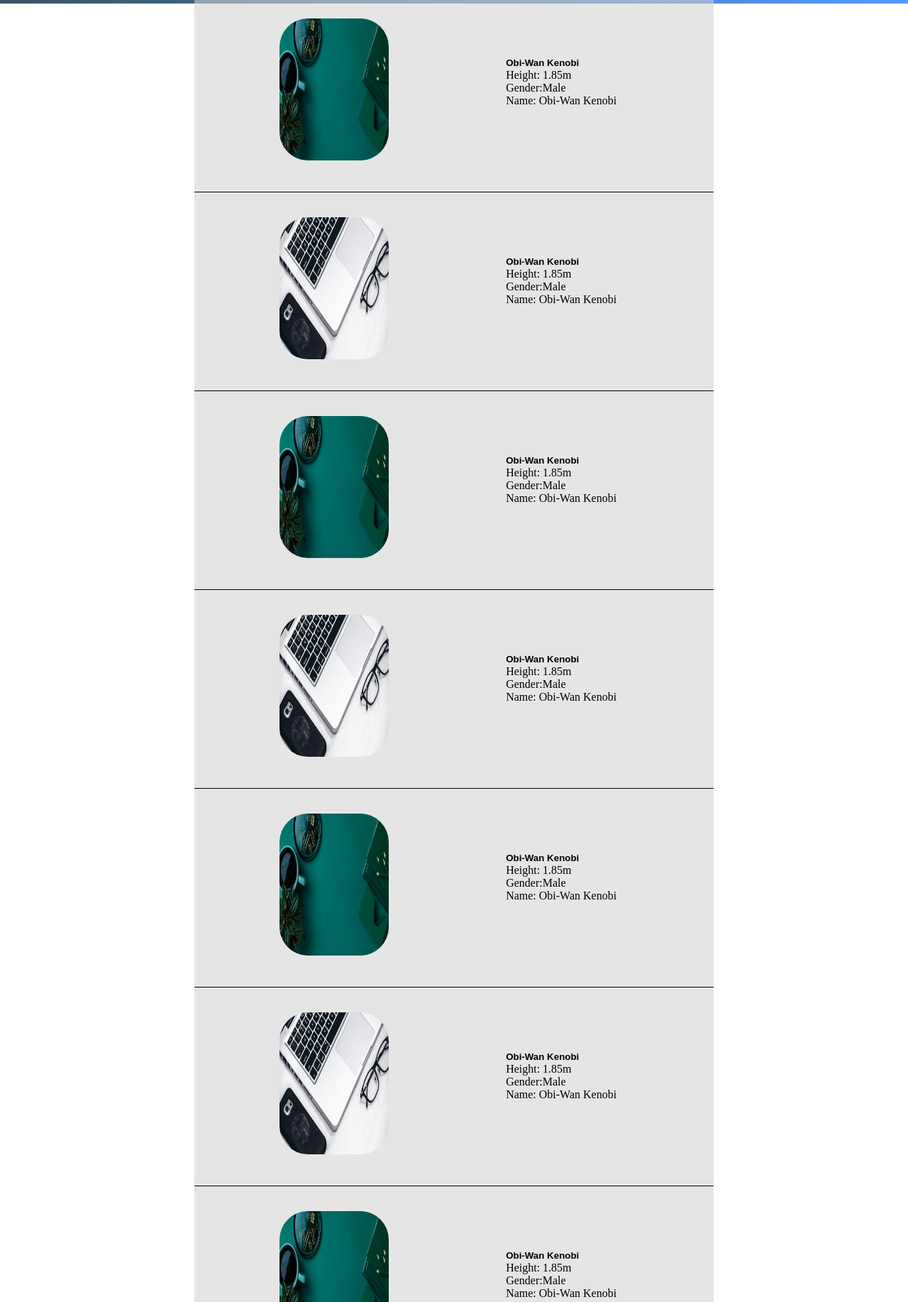
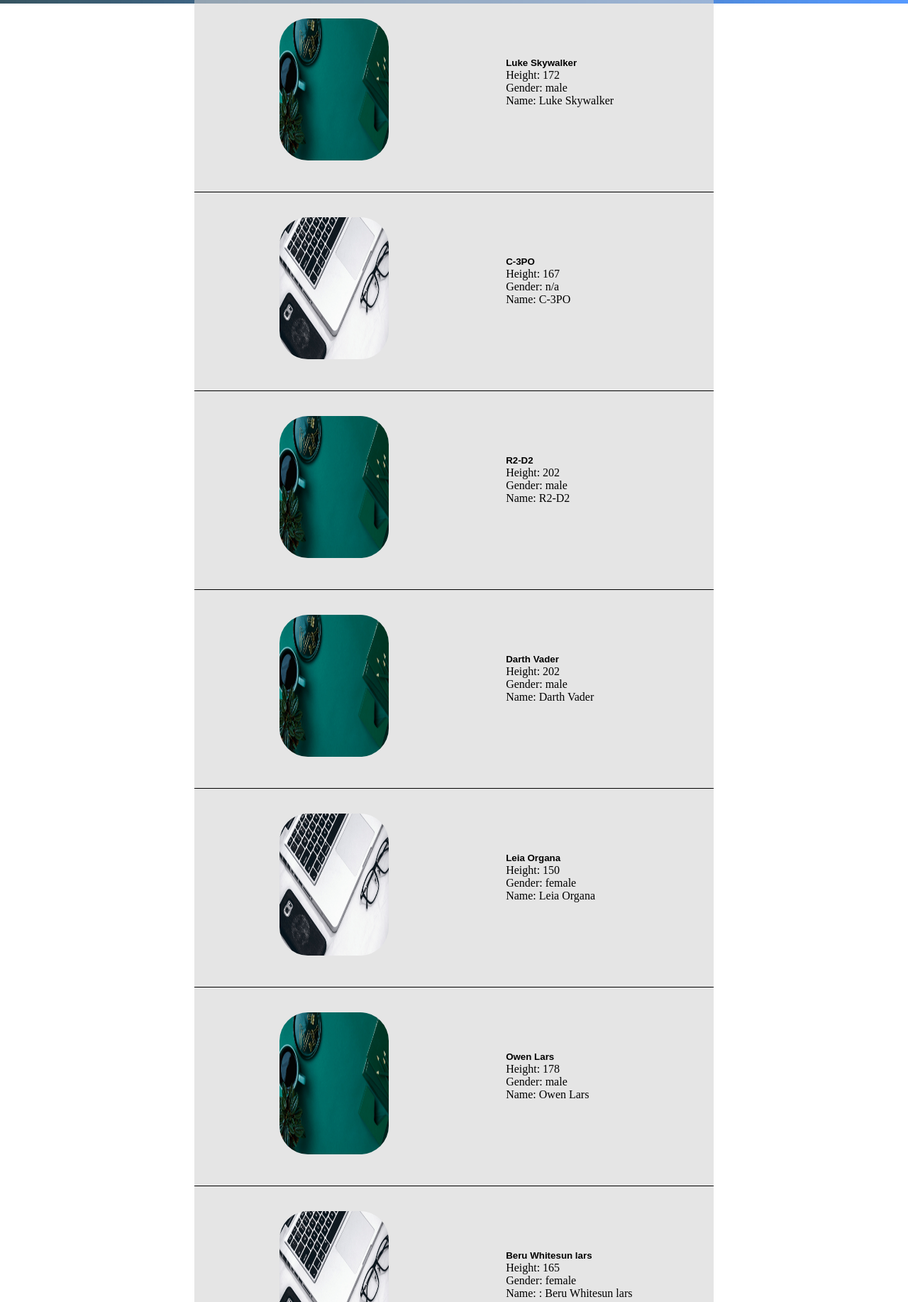
Before and after one commit to mary699/w-techster-assessment-created-using-html-css-js, a plain HTML site: page index.html in a window 1280 px wide. Shown: the part 59-1893 px from the top of the page at 71% size. Drawn offline with Linux system fonts and the light colour scheme.

Commit message:
fifth commit

```diff
--- a/css/style.css
+++ b/css/style.css
@@ -57,7 +57,6 @@
         }
 
         .img {
-            /* border: 2px solid red; */
             width: 60%;
 
         }
@@ -71,7 +70,6 @@
         }
 
         .text {
-            /* border: 2px solid rgb(52, 25, 148); */
             width: 30%;
 
         }
@@ -98,7 +96,7 @@
 
         }
 
-
+/* At mobile responsiveness */
         @media (max-width: 850px) {
             body {
                 width: 100%;
--- a/index.html
+++ b/index.html
@@ -34,11 +34,11 @@
 
 
                     <div class="text">
-                        <button id="btn1">Obi-Wan Kenobi</button>
+                        <button id="btn1">Luke Skywalker</button>
                         <div class="sub-text" id="sub-text-one">
-                            <p>Height: 1.85m</p>
-                            <p>Gender:Male</p>
-                            <p>Name: Obi-Wan Kenobi</p>
+                            <p>Height: 172</p>
+                            <p>Gender: male</p>
+                            <p>Name: Luke Skywalker</p>
                         </div>
 
                     </div>
@@ -51,11 +51,11 @@
 
 
                     <div class="text">
-                        <button id="btn1">Obi-Wan Kenobi</button>
+                        <button id="btn1">C-3PO</button>
                         <div class="sub-text" id="sub-text-one">
-                            <p>Height: 1.85m</p>
-                            <p>Gender:Male</p>
-                            <p>Name: Obi-Wan Kenobi</p>
+                            <p>Height: 167</p>
+                            <p>Gender: n/a</p>
+                            <p>Name: C-3PO</p>
                         </div>
 
                     </div>
@@ -67,11 +67,27 @@
 
 
                     <div class="text">
-                        <button id="btn1">Obi-Wan Kenobi</button>
+                        <button id="btn1">R2-D2</button>
                         <div class="sub-text" id="sub-text-one">
-                            <p>Height: 1.85m</p>
-                            <p>Gender:Male</p>
-                            <p>Name: Obi-Wan Kenobi</p>
+                            <p>Height: 202</p>
+                            <p>Gender: male</p>
+                            <p>Name: R2-D2</p>
+                        </div>
+
+                    </div>
+                </div>
+                <div id="content-item">
+                    <div class="img">
+                        <img src="images/img-four.png" alt="">
+                    </div>
+
+
+                    <div class="text">
+                        <button id="btn1">Darth Vader</button>
+                        <div class="sub-text" id="sub-text-one">
+                            <p>Height: 202</p>
+                            <p>Gender: male</p>
+                            <p>Name: Darth Vader</p>
                         </div>
 
                     </div>
@@ -83,11 +99,11 @@
 
 
                     <div class="text">
-                        <button id="btn1">Obi-Wan Kenobi</button>
+                        <button id="btn1">Leia Organa</button>
                         <div class="sub-text" id="sub-text-one">
-                            <p>Height: 1.85m</p>
-                            <p>Gender:Male</p>
-                            <p>Name: Obi-Wan Kenobi</p>
+                            <p>Height: 150</p>
+                            <p>Gender: female</p>
+                            <p>Name: Leia Organa</p>
                         </div>
 
                     </div>
@@ -99,11 +115,11 @@
 
 
                     <div class="text">
-                        <button id="btn1">Obi-Wan Kenobi</button>
+                        <button id="btn1">Owen Lars</button>
                         <div class="sub-text" id="sub-text-one">
-                            <p>Height: 1.85m</p>
-                            <p>Gender:Male</p>
-                            <p>Name: Obi-Wan Kenobi</p>
+                            <p>Height: 178</p>
+                            <p>Gender: male</p>
+                            <p>Name: Owen Lars</p>
                         </div>
 
                     </div>
@@ -115,11 +131,11 @@
 
 
                     <div class="text">
-                        <button id="btn1">Obi-Wan Kenobi</button>
+                        <button id="btn1">Beru Whitesun lars</button>
                         <div class="sub-text" id="sub-text-one">
-                            <p>Height: 1.85m</p>
-                            <p>Gender:Male</p>
-                            <p>Name: Obi-Wan Kenobi</p>
+                            <p>Height: 165</p>
+                            <p>Gender: female</p>
+                            <p>Name: : Beru Whitesun lars</p>
                         </div>
 
                     </div>
@@ -131,11 +147,11 @@
 
 
                     <div class="text">
-                        <button id="btn1">Obi-Wan Kenobi</button>
+                        <button id="btn1">R5-D4</button>
                         <div class="sub-text" id="sub-text-one">
-                            <p>Height: 1.85m</p>
-                            <p>Gender:Male</p>
-                            <p>Name: Obi-Wan Kenobi</p>
+                            <p>Height: 97</p>
+                            <p>Gender: n/a</p>
+                            <p>Name: R5-D4</p>
                         </div>
 
                     </div>
@@ -147,31 +163,16 @@
 
 
                     <div class="text">
-                        <button id="btn1">Obi-Wan Kenobi</button>
+                        <button id="btn1">Biggs Darklighter</button>
                         <div class="sub-text" id="sub-text-one">
-                            <p>Height: 1.85m</p>
-                            <p>Gender:Male</p>
-                            <p>Name: Obi-Wan Kenobi</p>
+                            <p>Height: 183</p>
+                            <p>Gender: male</p>
+                            <p>Name:Biggs Darklighter</p>
                         </div>
 
                     </div>
                 </div>
-                <div id="content-item">
-                    <div class="img">
-                        <img src="images/img-four.png" alt="">
-                    </div>
 
-
-                    <div class="text">
-                        <button id="btn1">Obi-Wan Kenobi</button>
-                        <div class="sub-text" id="sub-text-one">
-                            <p>Height: 1.85m</p>
-                            <p>Gender:Male</p>
-                            <p>Name: Obi-Wan Kenobi</p>
-                        </div>
-
-                    </div>
-                </div>
                 <div id="content-item">
                     <div class="img">
                         <img src="images/img-two.png" alt="">
@@ -181,8 +182,8 @@
                     <div class="text">
                         <button id="btn1">Obi-Wan Kenobi</button>
                         <div class="sub-text" id="sub-text-one">
-                            <p>Height: 1.85m</p>
-                            <p>Gender:Male</p>
+                            <p>Height: 182</p>
+                            <p>Gender: male</p>
                             <p>Name: Obi-Wan Kenobi</p>
                         </div>
 
```
